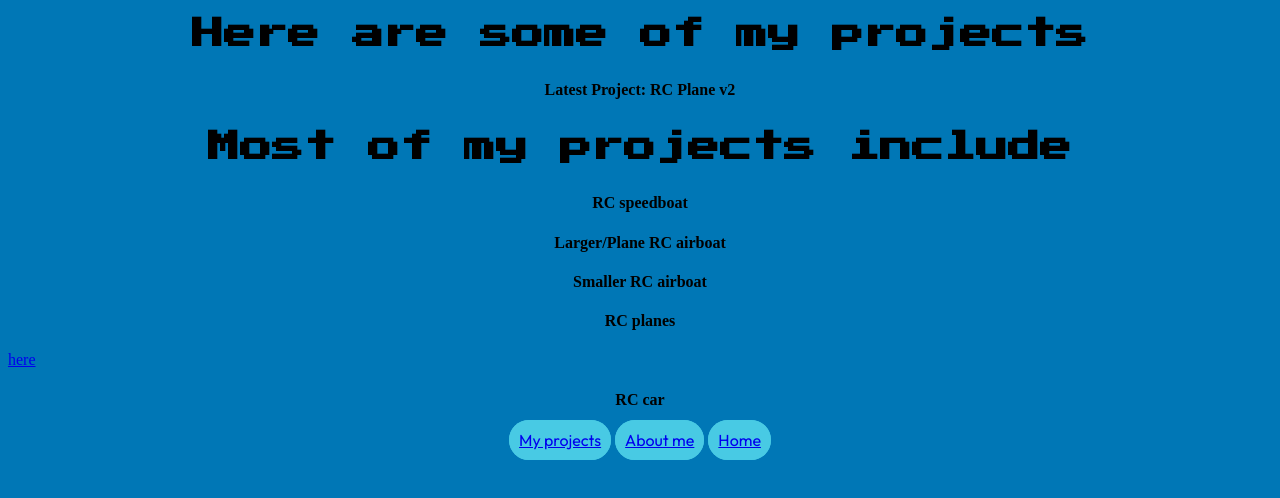
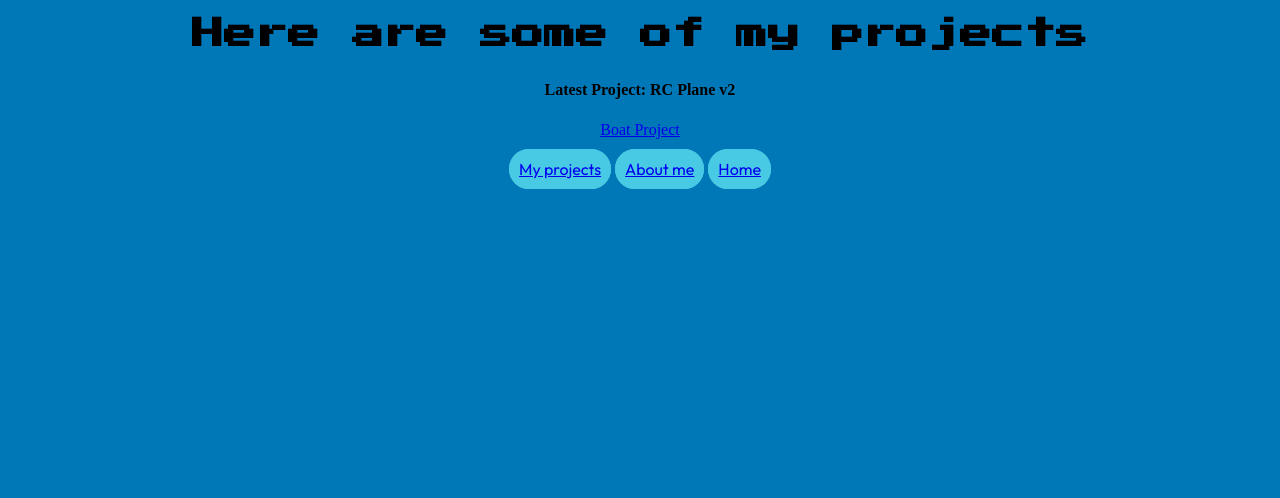
Before and after one commit to winTIMOTHY/Workspace, a plain HTML site: page projects.html in a window 1280 px wide. Drawn offline with Linux system fonts and the light colour scheme; a web font is replaced by a local one.

Commit message:
Revise projects.html structure and content

```diff
--- a/projects.html
+++ b/projects.html
@@ -1,6 +1,6 @@
 <html>
     <head>
-    <title>Projects</title>
+    <title>My first website</title>
     <link rel="preconnect" href="https://fonts.googleapis.com">
 <link rel="preconnect" href="https://fonts.gstatic.com" crossorigin>
 <link href="https://fonts.googleapis.com/css2?family=Alumni+Sans+Pinstripe:ital@0;1&family=Outfit:wght@100..900&family=Press+Start+2P&display=swap" rel="stylesheet">
@@ -9,12 +9,7 @@
     <body>
         <h1>Here are some of my projects</h1>
         <h4>Latest Project: RC Plane v2</h4>
-        <h1>Most of my projects include</h1>
-        <h4>RC speedboat</h4>
-        <h4>Larger/Plane RC airboat</h4>
-        <h4>Smaller RC airboat        <h4>RC planes</h4><a href="rc_plane_project.html">here</a></h4>
-
-        <h4>RC car</h4>
+        <div id="boatdiv"><a href="boat_project.html">Boat Project</a></div>
     <nav>
         <a href="projects.html" >My projects</a>
         <a href="about_me.html" >About me</a>
```
